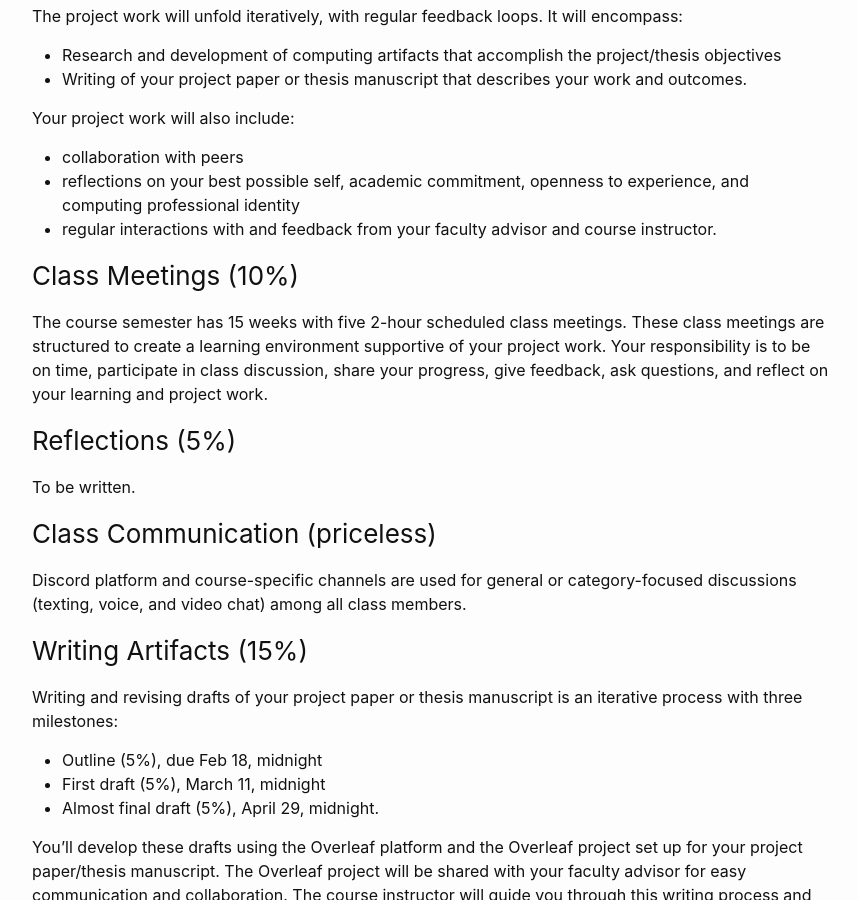
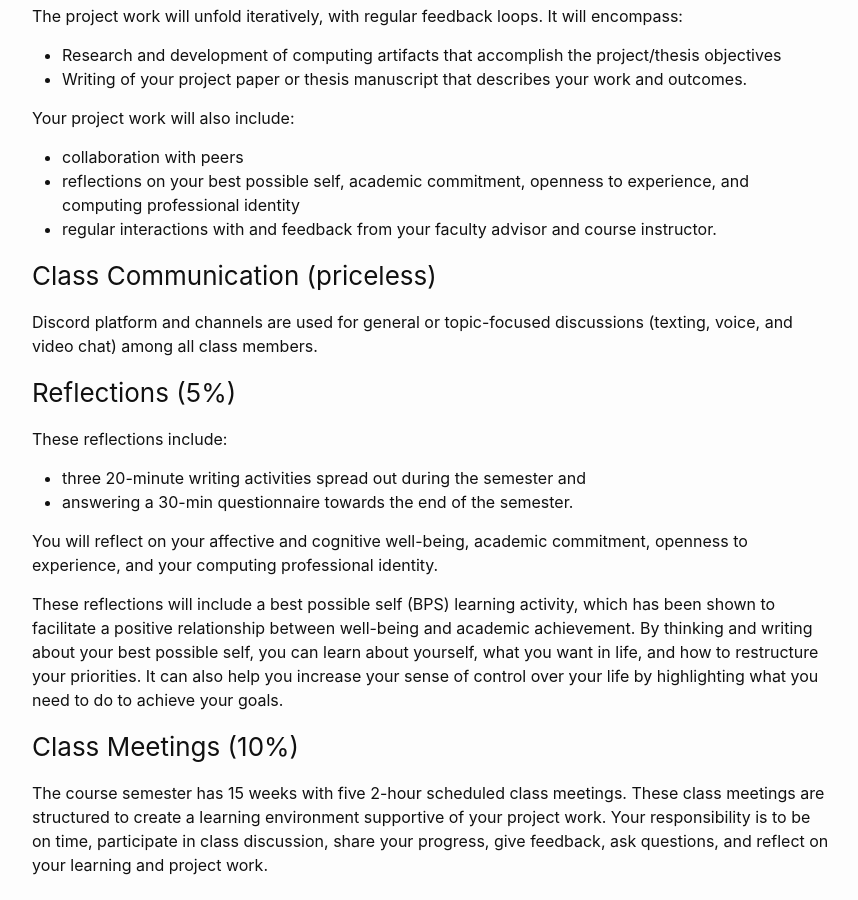
Before and after one commit to unh-comp-master-project/unh-comp-master-project.github.io, a Jekyll site: the page built from learning-activities.md, in a window 1280 px wide and 900 px high, scrolled down 437 px. Shown: the whole window, without its empty margins (208-1066 px from the left). Built offline with Jekyll 4.4.1, drawn with Linux system fonts in a browser that asks for light colours.

Commit message:
updated learning-activities.md with reflections

```diff
--- a/_config.yml
+++ b/_config.yml
@@ -44,7 +44,6 @@ header_pages:
  - resources.md
  - weekly-schedule.md
  - work-products.md
- #- samples.md
 
 # Build settings
 #theme: minima
--- a/learning-activities.md
+++ b/learning-activities.md
@@ -22,20 +22,25 @@ experience, and computing professional identity
 * regular interactions with and feedback from your faculty advisor and course
 instructor.
 
+### Class Communication (priceless)
+Discord platform and channels are used for general or topic-focused
+discussions (texting, voice,  and video chat) among all class members.
+
+### Reflections (5%)
+These reflections include:
+* three 20-minute writing activities spread out during the semester and
+* answering a 30-min questionnaire towards the end of the semester.
+
+You will reflect on your affective and cognitive well-being, academic commitment, openness to experience, and your computing professional identity.
+
+These reflections will include a best possible self (BPS) learning activity, which has been shown to facilitate a positive relationship between well-being and academic achievement. By thinking and writing about your best possible self, you can learn about yourself, what you want in life, and how to restructure your priorities. It can also help you increase your sense of control over your life by highlighting what you need to do to achieve your goals.
+
 ### Class Meetings (10%)
 The course semester has 15 weeks with five 2-hour scheduled class meetings.
 These class meetings are structured to create a learning environment
 supportive of your project work. Your responsibility is to be on time,
 participate in class discussion, share your progress, give feedback, ask
 questions, and reflect on your learning and project work.
-
-### Reflections (5%)
-To be written.
-
-### Class Communication (priceless)
-Discord platform and course-specific channels are used for general or
-category-focused discussions (texting, voice,  and video chat) among all class
-members.
 
 ### Writing Artifacts (15%)
 Writing and revising drafts of your project paper or thesis manuscript is an
```
